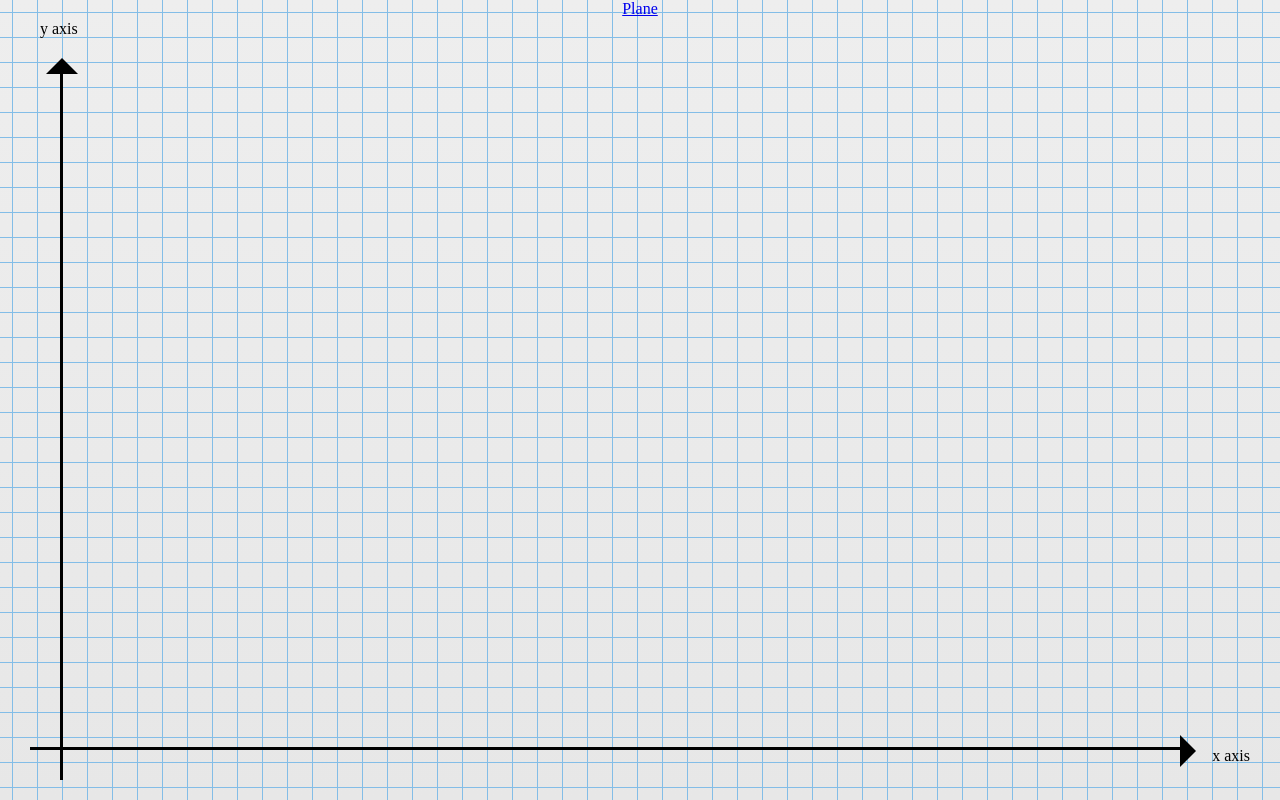
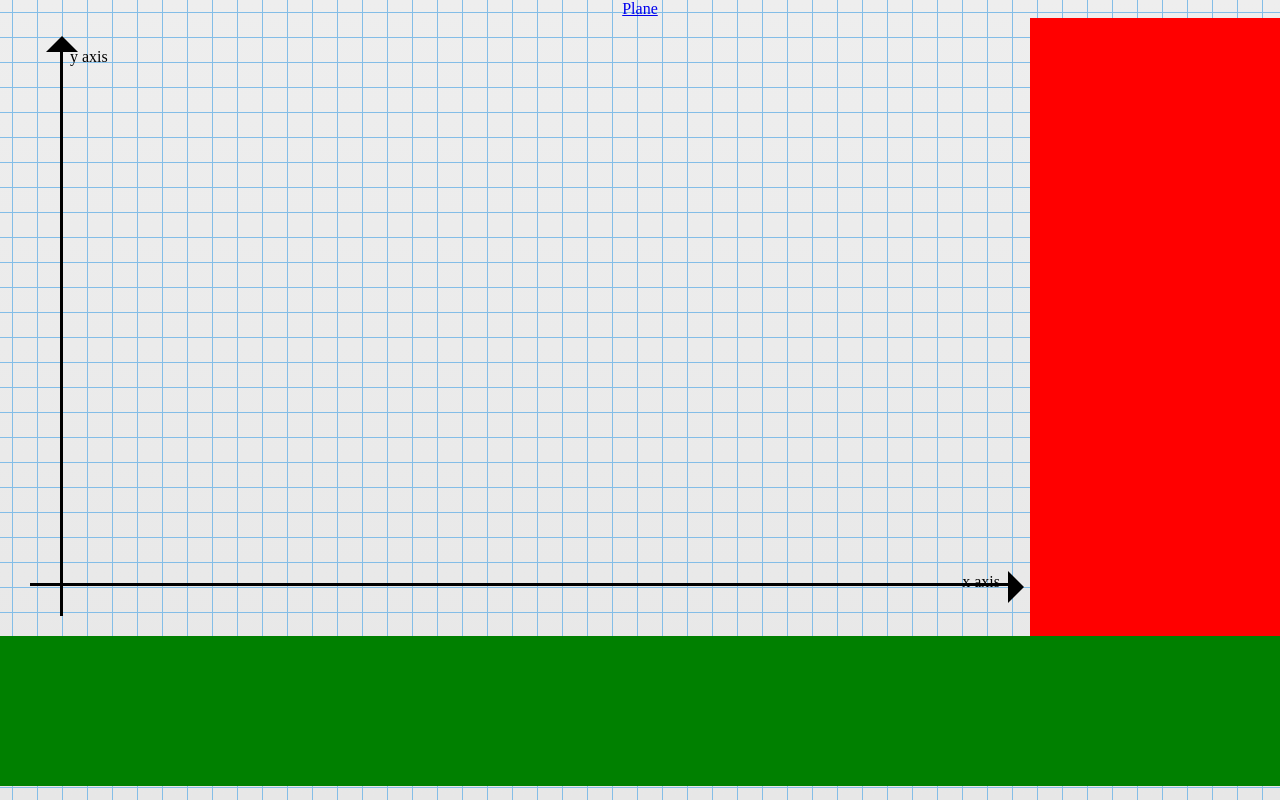
Before and after one commit to akai-org/significant-hackathon, a React app in the folder client/: page /lesson in a window 1280 px wide. Built offline with nearby package versions, Linux system fonts and the light colour scheme.

Commit message:
Navigation in lesson

```diff
--- a/client/src/views/Kinematics.css
+++ b/client/src/views/Kinematics.css
@@ -1,12 +1,18 @@
+.lesson {
+  height: calc(100vh - 32px);
+  position: relative;
+}
 .cartesian {
-  min-height:70vh;
-  width: 100%;
-  @import url('https://fonts.googleapis.com/css?family=Gloria+Hallelujah');
+  position: relative;
+  height: calc(100% - 150px);
+  width: calc(100% - 250px);
+  left:0;
   font-family: 'Gloria Hallelujah', cursive;
+  float: left;
 }
 
 .y-axis {
-  height: 90vh;
+  height: calc(100% - 40px);
   width: 3px;
   background-color: black;
   position: absolute;
@@ -28,12 +34,12 @@
 }
 .y-axis-description {
   position: absolute;
-  top: 20px;
-  left: 40px;
+  top: 30px;
+  left: 70px;
 }
 
 .x-axis {
-  width: 90vw;
+  width: calc(100% - 50px);
   height: 3px;
   background-color: black;
   position: absolute;
@@ -54,7 +60,7 @@
 }
 .x-axis-description {
   position: absolute;
-  bottom: 35px;
+  bottom: 45px;
   right: 30px;
 }
 
@@ -65,3 +71,22 @@
   left: 63px;
   bottom: 50px;
 }
+
+.elements{
+  background-color: red;
+  height: calc(100% - 150px);
+  width: 250px;
+  position: relative;
+  top: 0;
+  float: right;
+
+}
+
+.result {
+  background-color: green;
+  height: 150px;
+  width: 100%;
+  position: absolute;
+  bottom: 0;
+
+}
--- a/client/src/views/Kinematics.js
+++ b/client/src/views/Kinematics.js
@@ -4,6 +4,7 @@ import './Kinematics.css';
 class Kinematics extends Component {
   render() {
     return (
+      <div className="lesson">
         <div className="cartesian">
           <div className="y-axis-description">y axis</div>
           <div className="y-axis"></div>
@@ -13,6 +14,13 @@ class Kinematics extends Component {
           <div className="x-axis"></div>
           <div className="x-axis-description">x axis</div>
         </div>
+        <div className="elements">
+
+        </div>
+        <div className="result">
+
+        </div>
+      </div>
     );
   }
 }
```
Lines whose indentation alone changed are shown as unchanged.
